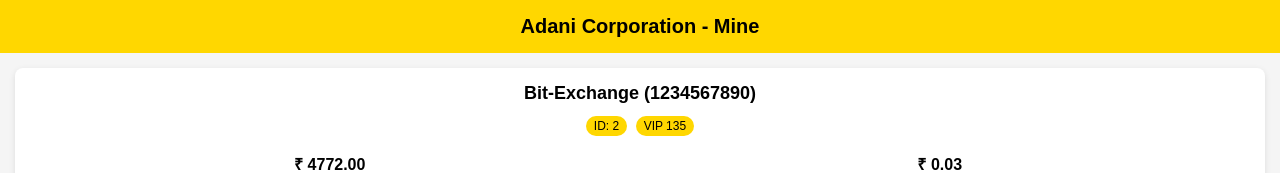
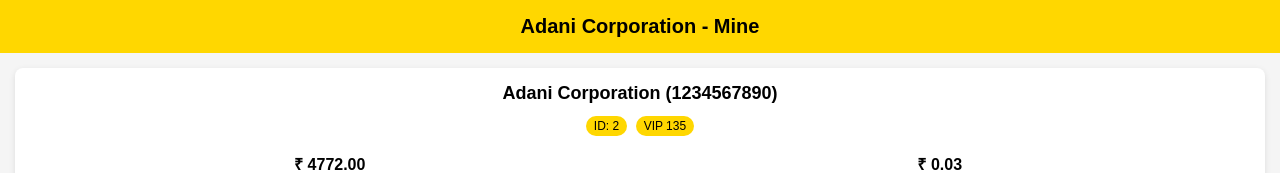
Before and after one commit to subhosahin566-collab/investment-site, a plain HTML site: page mine.html in a window 1280 px wide. Shown: the top 173 px of the page. Drawn offline with Linux system fonts and the light colour scheme.

Commit message:
Update mine.html

```diff
--- a/mine.html
+++ b/mine.html
@@ -119,7 +119,7 @@
 
   <!-- Profile Section -->
   <div class="profile">
-    <h2>Bit-Exchange (1234567890)</h2>
+    <h2>Adani Corporation (1234567890)</h2>
     <div class="badges">
       <span class="badge">ID: 2</span>
       <span class="badge">VIP 135</span>
```
